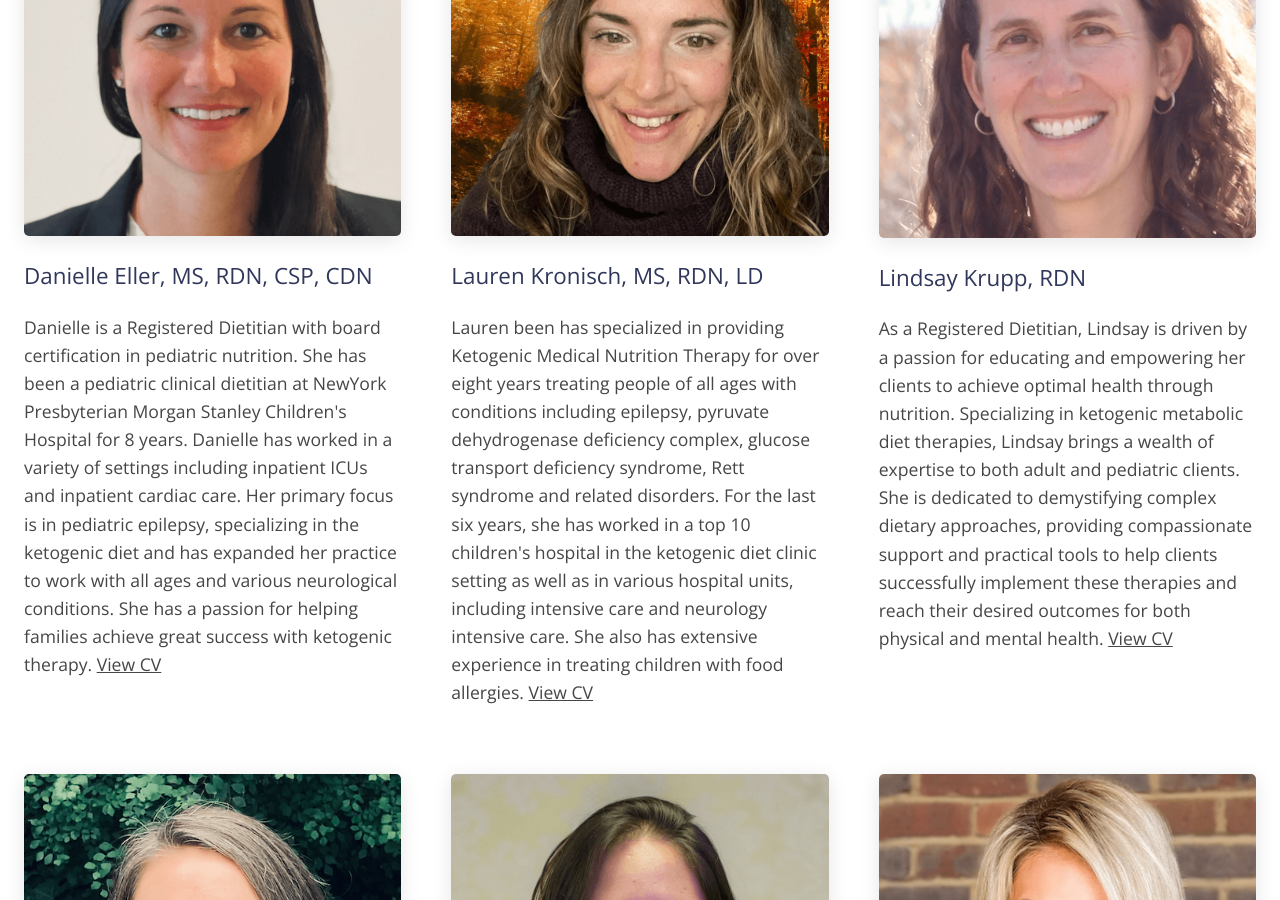
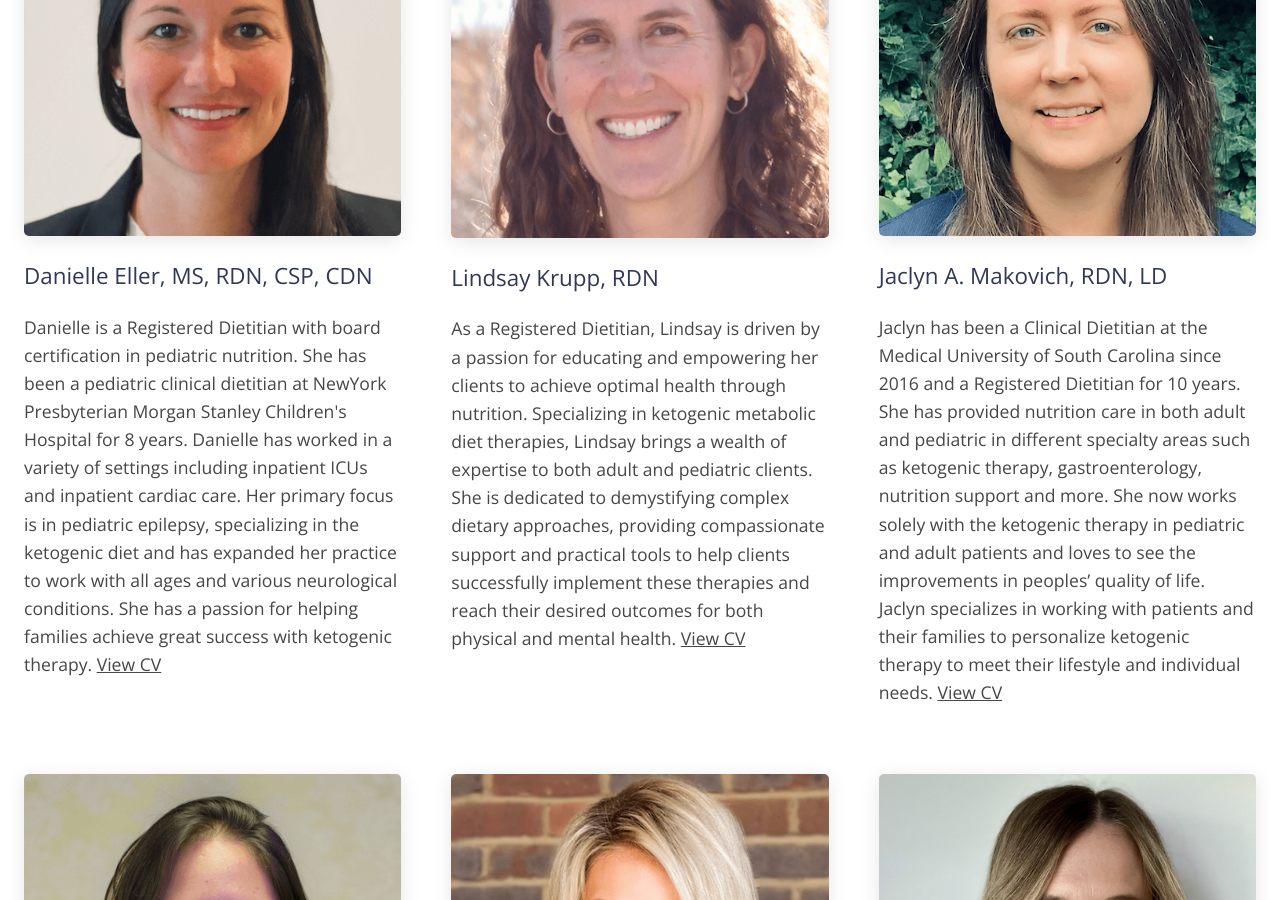
Before and after one commit to janmilosh/potterketo_jekyll, a Jekyll site: the page built from _pages/team.html, in a window 1280 px wide and 900 px high, scrolled down 1486 px. Built offline with Jekyll 4.4.1, drawn with Linux system fonts in a browser that asks for light colours; nearby versions of some CDN libraries.

Commit message:
Remove Lauren

```diff
--- a/_includes/people/lauren.html
+++ /dev/null
@@ -1,5 +0,0 @@
-<div>
-  <img src="{{ '/assets/images/lauren.png' | relative_url }}" alt="Lauren Kronisch">
-  <h2>Lauren Kronisch, MS, RDN, LD</h2>
-  <p>Lauren been has specialized in providing Ketogenic Medical Nutrition Therapy for over eight years treating people of all ages with conditions including epilepsy, pyruvate dehydrogenase deficiency complex, glucose transport deficiency syndrome, Rett syndrome and related disorders. For the last six years, she has worked in a top 10 children's hospital in the ketogenic diet clinic setting as well as in various hospital units, including intensive care and neurology intensive care. She also has extensive experience in treating children with food allergies. <span class="nobreak"><a href="{{ '/assets/files/lauren_cv.pdf' | relative_url }}" target="_blank">View CV</a></span></p>
-</div>
--- a/_pages/team.html
+++ b/_pages/team.html
@@ -11,7 +11,6 @@ title: Our Team
     {% include people/marisa.html %}
     {% include people/stephanie.html %}
     {% include people/danielle.html %}
-    {% include people/lauren.html %}
     {% include people/lindsay.html %}
     {% include people/jaclyn.html %}
     {% include people/lenycia.html %}
```
Also changed, not shown: assets/images/lauren.png (deleted), 1 other file.
